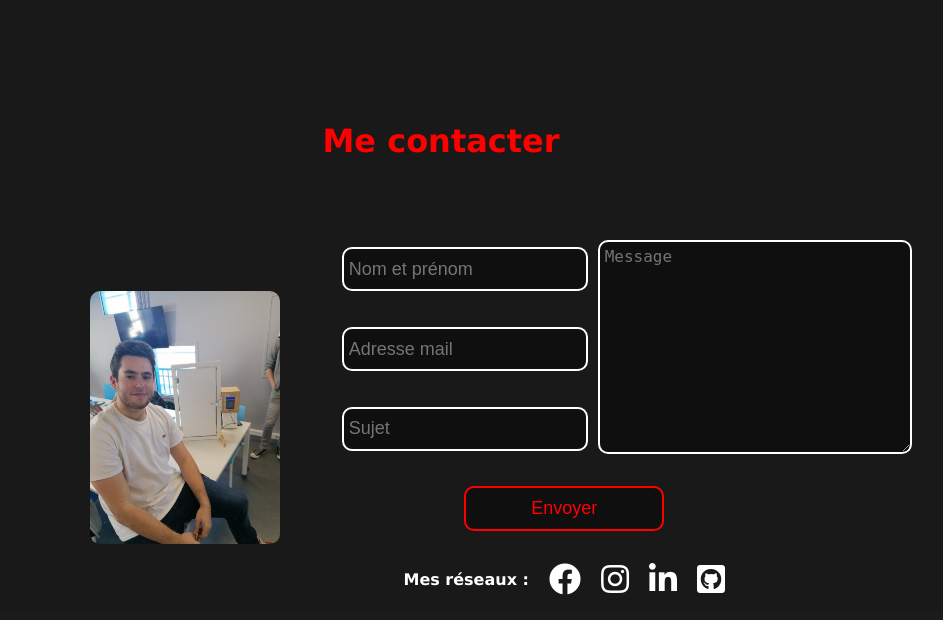
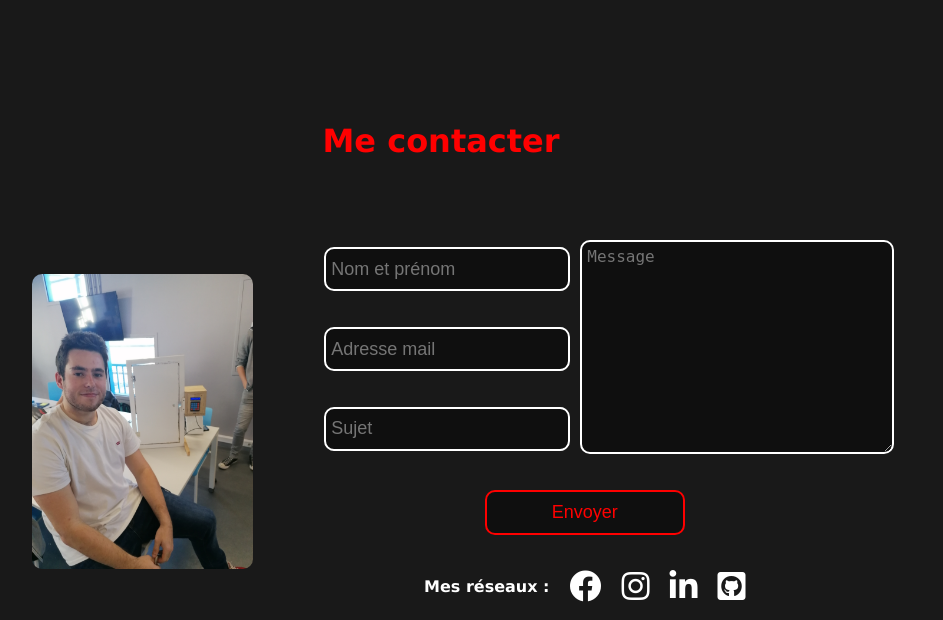
Before and after one commit to VicAffile/cv, a PHP site: page / in a window 1280 px wide. Shown: the part 5393-6013 px from the top of the page, without its empty margins (199-1142 px from the left). Before the commit the page ends 5988 px from the top, so only its background shows below. Run offline with PHP 8.4, Linux system fonts and the light colour scheme; some libraries are stand-ins or nearby versions.

Commit message:
responsive contact beta

```diff
--- a/css/contact.css
+++ b/css/contact.css
@@ -78,7 +78,6 @@ textarea {
 }
 
 .input {
-    height: 100%;
     display: flex;
     flex-direction: column;
     flex-wrap: nowrap;
@@ -99,8 +98,7 @@ textarea {
 }
 
 #contact_flex {
-    width: 60%;
-    height: 70%;
+    width: 70%;
     display: flex;
     flex-direction: row;
     flex-wrap: nowrap;
@@ -108,7 +106,7 @@ textarea {
     align-items: center;
 }
 
-#contact_grid {
+#contact_contenu_flex {
     width: 60%;
     display: flex;
     flex-direction: column;
@@ -119,7 +117,7 @@ textarea {
 
 #contact_image {
     width: 25%;
-    height: auto;
+    height: 100%;
 }
 
 #contact_image img {
@@ -185,3 +183,27 @@ textarea {
     justify-content: space-between;
     align-items: flex-start;
 }
+
+@media all and (max-width: 1200px) {
+    #contact_contenu_flex {
+        width: 100%;
+    }
+    #contact_image {
+        display: none;
+    }
+}
+
+@media all and (max-width: 880px) {
+    #contact_flex {
+        width: 90%;
+    }
+}
+
+@media all and (max-width: 670px) {
+    form {
+        flex-direction: column;
+    }
+    .input+.bordure {
+        margin-top: 5%;
+    }
+}
--- a/css/header.css
+++ b/css/header.css
@@ -39,7 +39,7 @@
 #etiquette {
     display: flex;
     flex-direction: row;
-    flex-wrap: nowrap;
+    flex-wrap: wrap;
     justify-content: space-around;
     align-items: flex-start;
     width: 100%;
--- a/index.html
+++ b/index.html
@@ -419,7 +419,7 @@
                 <img src="photo/IMG_20210319_142224.jpg" alt="bg avant une presentation" />
             </div>
 
-            <div id="contact_grid">
+            <div id="contact_contenu_flex">
 
                 <form>
                     <div class="input">
```
